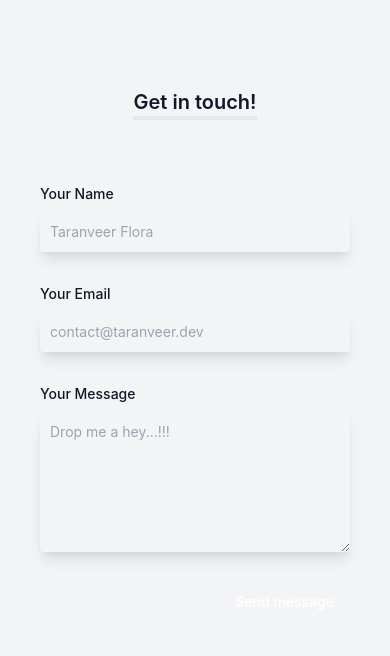
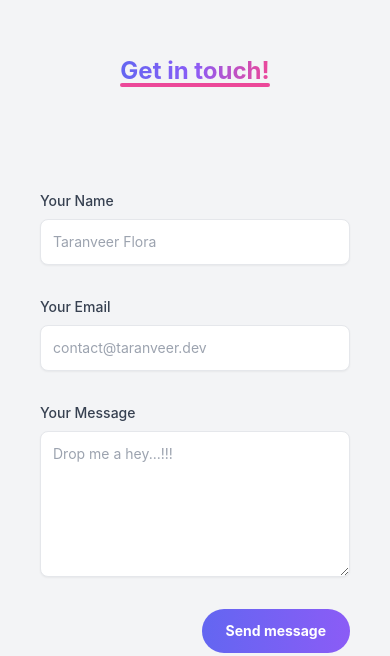
Before and after one commit to Taranveer1/dev-portfolio, a React (Create React App) app: page / in a window 390 px wide. Shown: the part 3428-4084 px from the top of the page. Built offline with nearby package versions, Linux system fonts and the light colour scheme; no server answers.

Commit message:
get in touch fix

```diff
--- a/src/Components/Contact/Contact.js
+++ b/src/Components/Contact/Contact.js
@@ -80,20 +80,23 @@ function Contact() {
 
   return (
     <div
-      className="flex justify-center items-center min-h-screen bg-darkBlue px-6 md:px-24 py-20"
+      className="flex justify-center items-center min-h-screen bg-light px-6 md:px-24 py-20"
       id="contact"
     >
-      <div className="max-w-md w-full text-center">
-        <div className="sm:mt-10 text-xl sm:text-2xl md:text-3xl text-green font-semibold border-b-4 border-blue inline-block mb-8">
-          Get in touch!
+      <div className="max-w-md w-full">
+        <div className="text-center mb-12">
+          <h2 className="text-2xl sm:text-4xl font-bold mb-6 relative inline-block">
+            <span className="gradient-text">Get in touch!</span>
+            <div className="absolute bottom-0 left-0 w-full h-1 bg-accent rounded-full"></div>
+          </h2>
         </div>
 
-        <div className="py-8 lg:py-16 px-4 mx-auto max-w-screen-md">
+        <div className="py-8 px-4 mx-auto max-w-screen-md">
           <form onSubmit={handleSubmit} className="space-y-8">
             <div>
               <label
                 htmlFor="name"
-                className="block mb-2 text-sm font-medium text-blue text-left"
+                className="block mb-2 text-sm font-medium text-gray-700 text-left"
               >
                 Your Name
               </label>
@@ -103,7 +106,7 @@ function Contact() {
                 name="name"
                 value={formData.name}
                 onChange={handleInputChange}
-                className="dark-shadow bg-transparent text-blue text-sm rounded block w-full p-2.5 focus:outline-none focus:ring-2 focus:ring-green focus:border-green"
+                className="shadow-sm bg-white border border-gray-200 text-gray-700 text-sm rounded-lg block w-full p-3 focus:outline-none focus:ring-2 focus:ring-primary focus:border-primary"
                 placeholder="Taranveer Flora"
                 required
               />
@@ -111,7 +114,7 @@ function Contact() {
             <div>
               <label
                 htmlFor="email"
-                className="block mb-2 text-sm font-medium text-blue text-left"
+                className="block mb-2 text-sm font-medium text-gray-700 text-left"
               >
                 Your Email
               </label>
@@ -121,7 +124,7 @@ function Contact() {
                 name="email"
                 value={formData.email}
                 onChange={handleInputChange}
-                className="dark-shadow bg-transparent text-blue text-sm rounded block w-full p-2.5 focus:outline-none focus:ring-2 focus:ring-green focus:border-green"
+                className="shadow-sm bg-white border border-gray-200 text-gray-700 text-sm rounded-lg block w-full p-3 focus:outline-none focus:ring-2 focus:ring-primary focus:border-primary"
                 placeholder="contact@taranveer.dev"
                 required
               />
@@ -129,7 +132,7 @@ function Contact() {
             <div>
               <label
                 htmlFor="message"
-                className="block mb-2 text-sm font-medium text-blue text-left"
+                className="block mb-2 text-sm font-medium text-gray-700 text-left"
               >
                 Your Message
               </label>
@@ -139,7 +142,7 @@ function Contact() {
                 value={formData.message}
                 onChange={handleInputChange}
                 rows="6"
-                className="dark-shadow bg-transparent text-blue text-sm rounded block w-full p-2.5 focus:outline-none focus:ring-2 focus:ring-green focus:border-green"
+                className="shadow-sm bg-white border border-gray-200 text-gray-700 text-sm rounded-lg block w-full p-3 focus:outline-none focus:ring-2 focus:ring-primary focus:border-primary"
                 placeholder="Drop me a hey...!!!"
                 required
               ></textarea>
@@ -147,7 +150,7 @@ function Contact() {
             <div className="text-right">
               <button
                 type="submit"
-                className="transition ease-in-out delay-150 hover:scale-110 py-2 px-4 text-sm font-medium text-center text-white rounded bg-green sm:w-fit"
+                className="px-6 py-3 bg-gradient-to-r from-primary to-secondary text-white rounded-full text-sm font-bold hover:shadow-lg transition-all duration-300"
               >
                 Send message
               </button>
@@ -155,16 +158,23 @@ function Contact() {
           </form>
         </div>
       </div>
-      <div
-        className={`${
-          isModalOpen ? "fixed inset-0 backdrop-blur-md" : "hidden"
-        }`}
-      ></div>
-      <FormModal
-        isOpen={isModalOpen}
-        message={modalMessage}
-        onClose={closeModal}
-      />
+
+      {isModalOpen && (
+        <div className="fixed inset-0 flex items-center justify-center z-50">
+          <div className="fixed inset-0 bg-black bg-opacity-70" onClick={closeModal}></div>
+          <div className="bg-white rounded-2xl shadow-2xl p-8 max-w-md w-11/12 relative z-10">
+            <p className="text-lg text-gray-800 mb-6 text-center">{modalMessage}</p>
+            <div className="flex justify-center">
+              <button
+                onClick={closeModal}
+                className="px-6 py-3 bg-gradient-to-r from-primary to-secondary text-white rounded-full text-sm font-bold hover:shadow-lg transition-all duration-300"
+              >
+                Close
+              </button>
+            </div>
+          </div>
+        </div>
+      )}
     </div>
   );
 }
--- a/src/Components/Contact/FormModal.js
+++ b/src/Components/Contact/FormModal.js
@@ -2,18 +2,17 @@ import React from "react";
 import "../../App.css";
 
 function FormModal({ isOpen, message, onClose }) {
+  if (!isOpen) return null;
+
   return (
-    <div
-      className={`fixed inset-0 flex items-center justify-center z-50 ${
-        isOpen ? "" : "hidden"
-      }`}
-    >
-      <div className="dark-blue p-10 rounded dark-shadow">
-        <p className="text-lg text-green">{message}</p>
-        <div className="flex justify-center mt-4">
+    <div className="fixed inset-0 flex items-center justify-center z-50">
+      <div className="fixed inset-0 bg-black bg-opacity-70" onClick={onClose}></div>
+      <div className="bg-white rounded-2xl shadow-2xl p-8 max-w-md w-11/12 relative z-10">
+        <p className="text-lg text-gray-800 mb-6 text-center">{message}</p>
+        <div className="flex justify-center">
           <button
             onClick={onClose}
-            className="mt-4 px-4 py-2 bg-orange text-blue font-semibold rounded-md"
+            className="px-6 py-3 bg-gradient-to-r from-primary to-secondary text-white rounded-full text-sm font-bold hover:shadow-lg transition-all duration-300"
           >
             Close
           </button>
```
